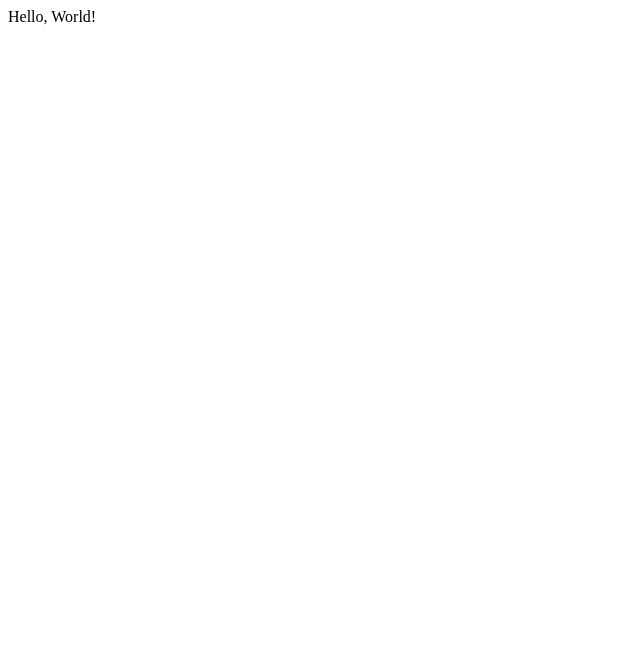
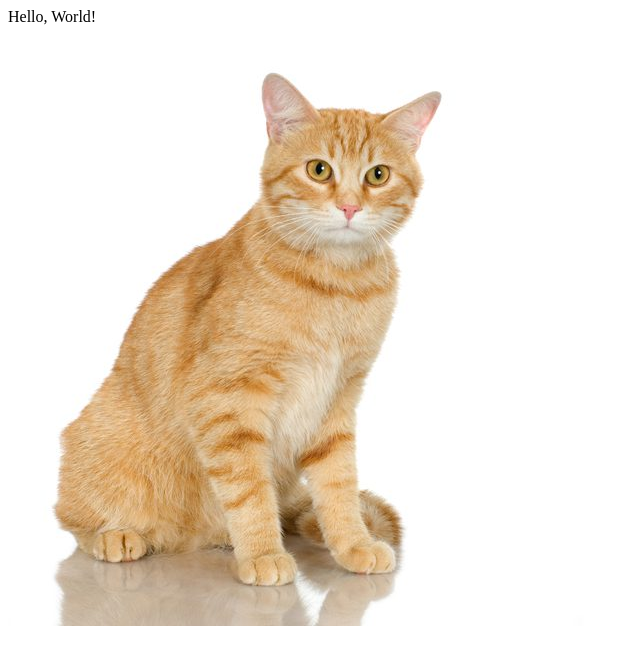
Before and after one commit to sanashafi/trialwebsite, a plain HTML site: page index.html in a window 1280 px wide. Shown: the whole page, without its empty margins (0-640 px from the left). Drawn offline with Linux system fonts and the light colour scheme.

Commit message:
Update index.html

```diff
--- a/index.html
+++ b/index.html
@@ -1,5 +1,6 @@
 <!DOCTYPE html>
 <html>
 <head>
-Hello, World!
+Hello, World!<br>
+  <img src="./catty.jpg">
 </html>
```
